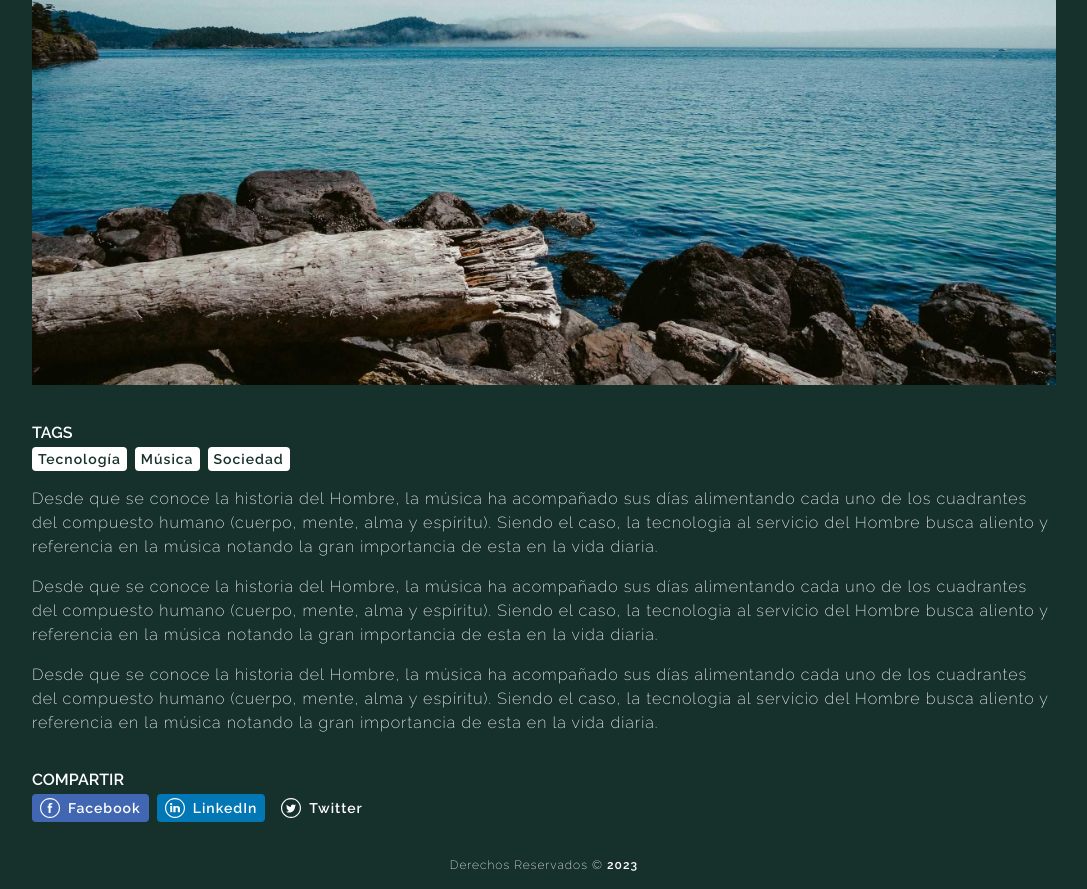
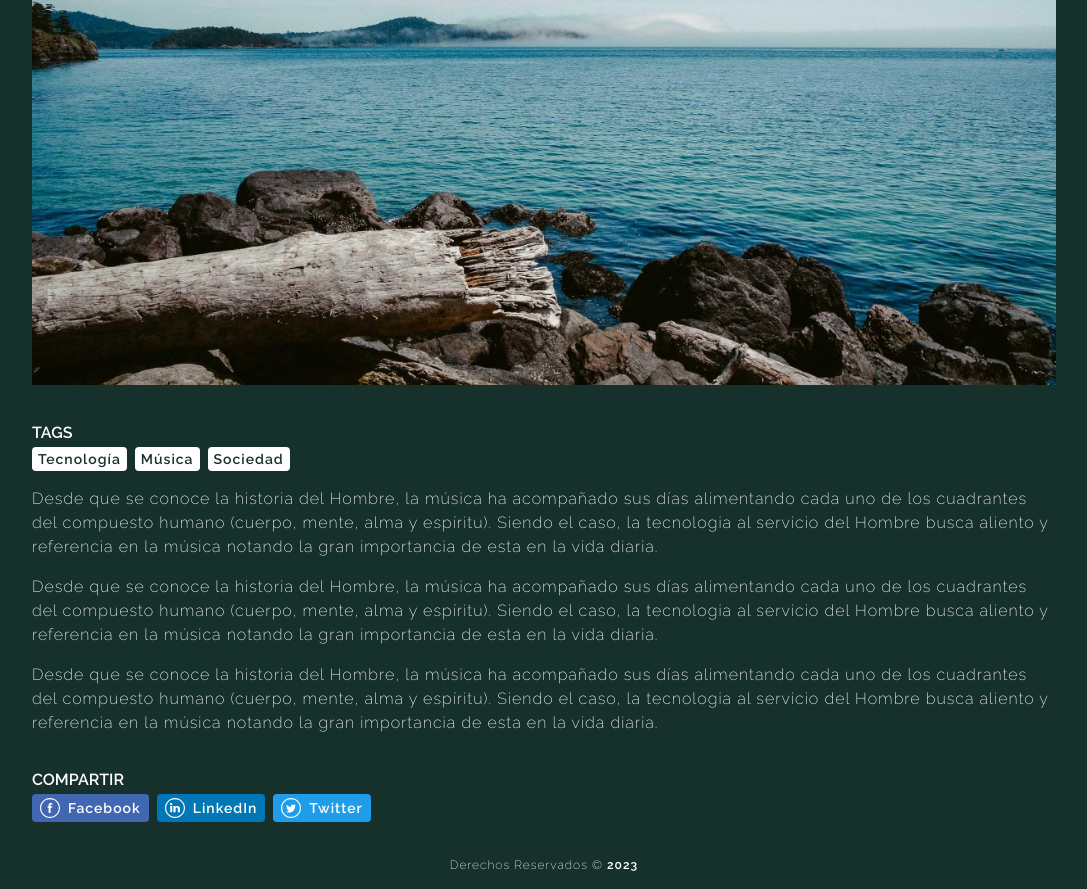
Before and after one commit to amoraleslandeo/personal-page.github.io, a plain HTML site: page art_1.html in a window 1280 px wide. Shown: the part 625-1514 px from the top of the page, without its empty margins (96-1183 px from the left). Drawn offline with Linux system fonts and the light colour scheme.

Commit message:
twitter update in styles for "mi blog"

```diff
--- a/assets/css/styles.css
+++ b/assets/css/styles.css
@@ -168,3 +168,10 @@ ul li a.linkedin {
 ul li a.linkedin:hover {
     background-color: #50829c;
   }
+
+  ul li a.twitter {
+    background-color: #1f9cea;
+}
+ul li a.twitter:hover {
+    background-color:#69bbee;
+  }
```
